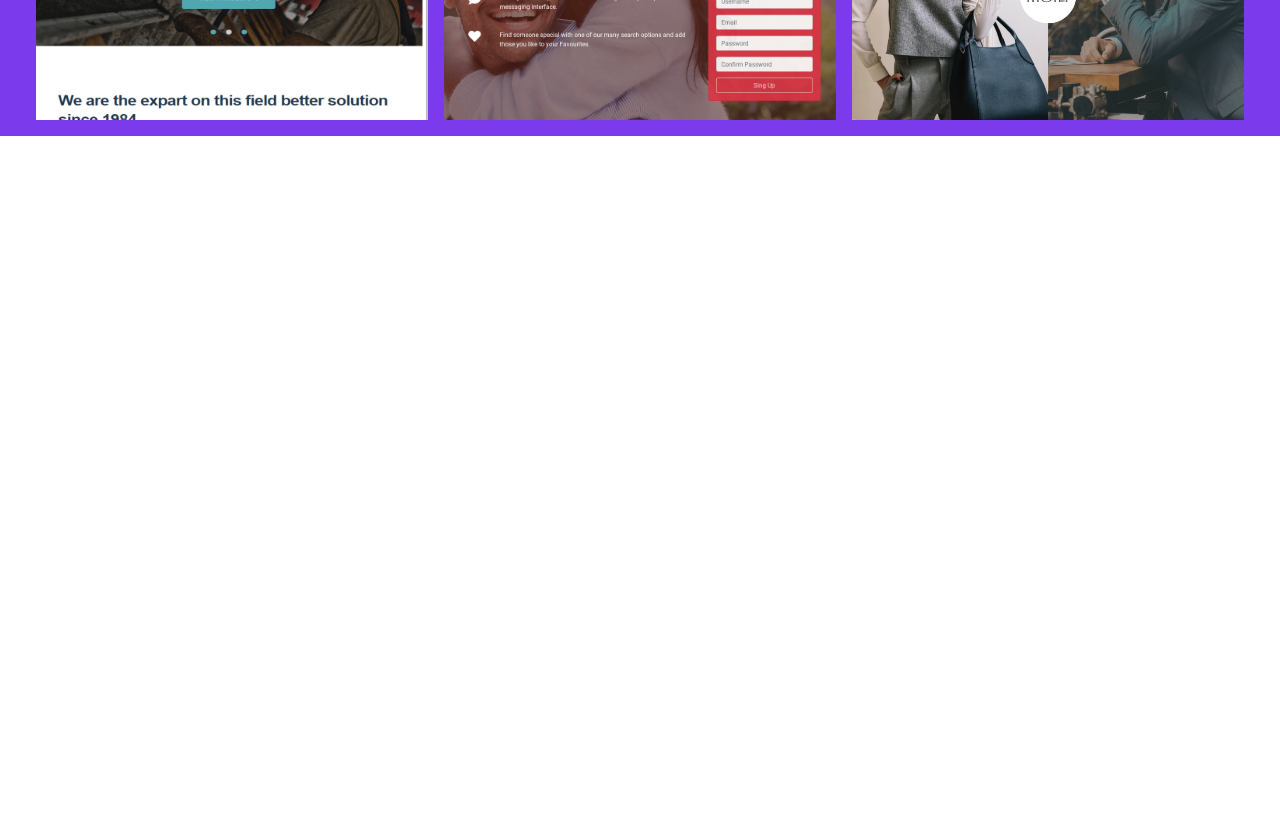
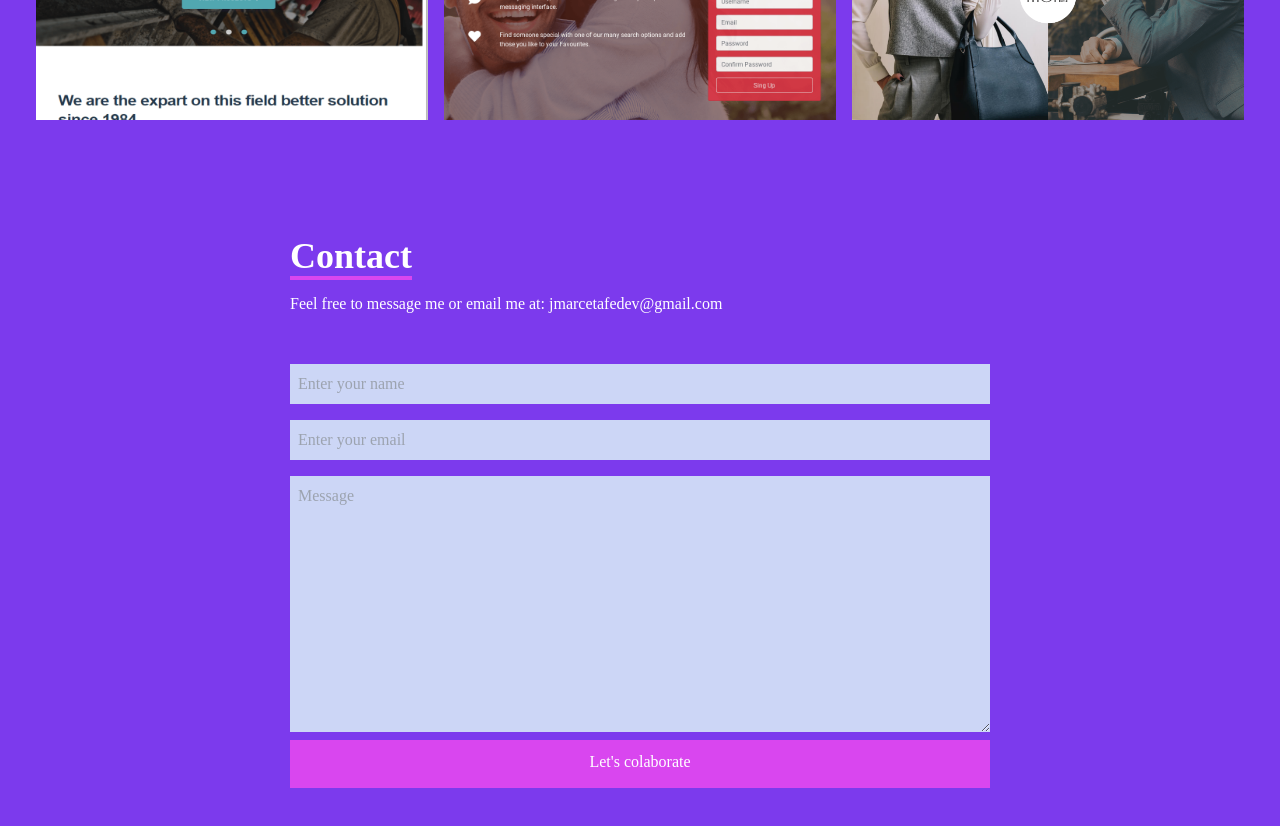
Before and after one commit to jovana-marceta/portfolio_2022, a React (Create React App) app: page / in a window 1280 px wide. Shown: the part 2760-3586 px from the top of the page. Before the commit the page ends 2896 px from the top, so only its background shows below. Built offline with nearby package versions, Linux system fonts and the light colour scheme.

Commit message:
Creating Contact component

```diff
--- a/src/App.js
+++ b/src/App.js
@@ -1,3 +1,4 @@
+import Contact from "./components/Contact";
 import Experience from "./components/Experience";
 import Hero from "./components/Hero";
 import Navbar from "./components/Navbar";
@@ -12,6 +13,7 @@ function App() {
       <Experience />
       <Skills />
       <Projects />
+      <Contact />
     </div>
   );
 }
--- /dev/null
+++ b/src/components/Contact.jsx
@@ -0,0 +1,22 @@
+import React from 'react'
+
+const Contact = () => {
+  return (
+    <div name='contact' className='w-full h-full py-[100px] bg-violet-600 text-white flex justify-center items-center p-4'>
+        <form action="" className='flex flex-col max-w-[700px] w-full'>
+            <div className='pb-8'>
+                <p className='text-4xl font-bold inline border-b-4 border-fuchsia-500'>Contact</p>
+                <p className='text-white py-4'>Feel free to message me or email me at: jmarcetafedev@gmail.com</p>
+            </div>
+            <input className='bg-[#ccd6f6] p-2' type="text" placeholder='Enter your name' name='name' />
+            <input className='my-4 p-2 bg-[#ccd6f6]' type="email" placeholder='Enter your email' name='email' />
+            <textarea className='bg-[#ccd6f6] p-2' name="message" rows="10" placeholder='Message'></textarea>
+            <button className='pt-2 bg-fuchsia-500 border-fuchsia-500 text-white border-2 px-6 py-3 my-2  hover:bg-white hover:text-black hover:border-white'>
+                Let's colaborate
+            </button>
+        </form>
+    </div>
+  )
+}
+
+export default Contact
```
